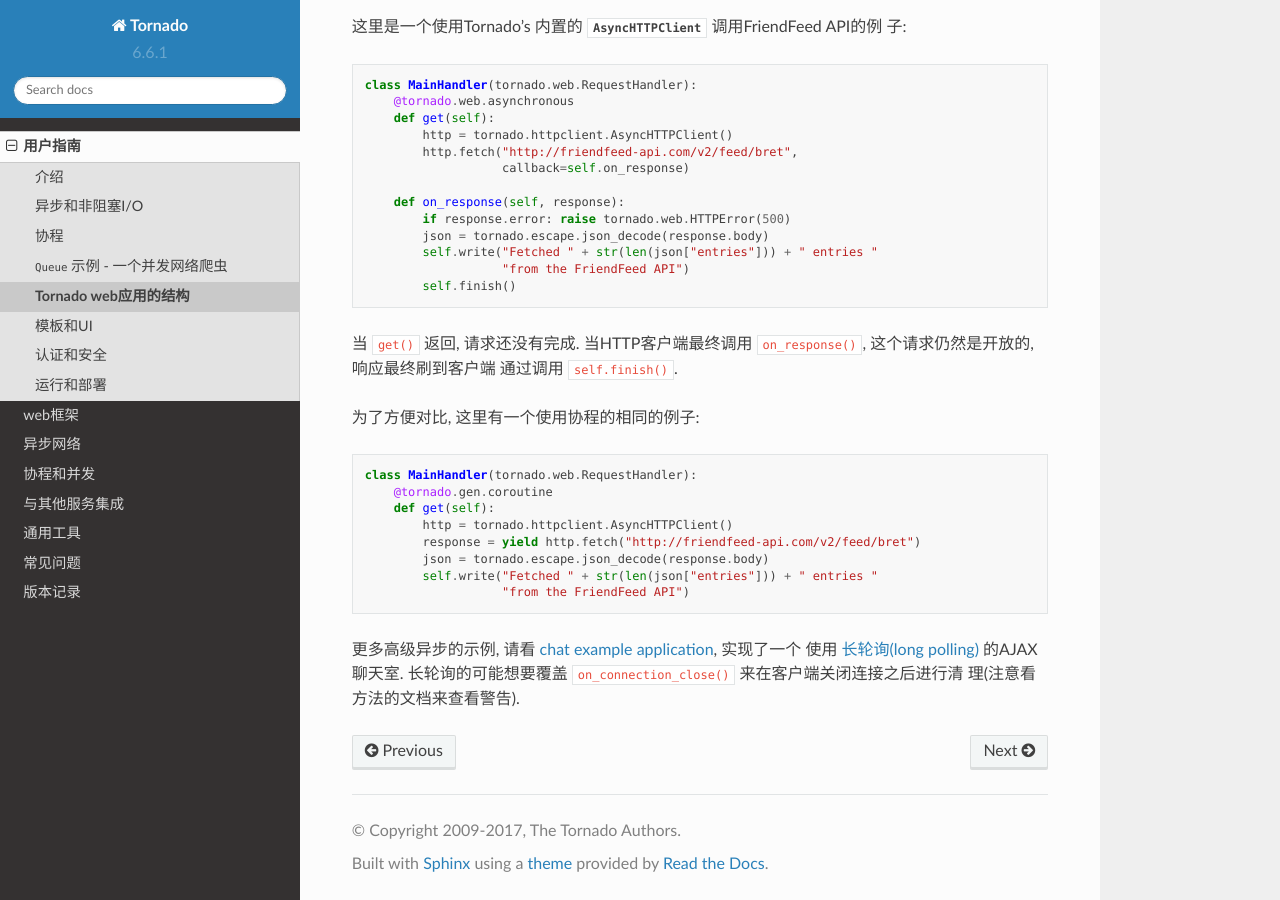
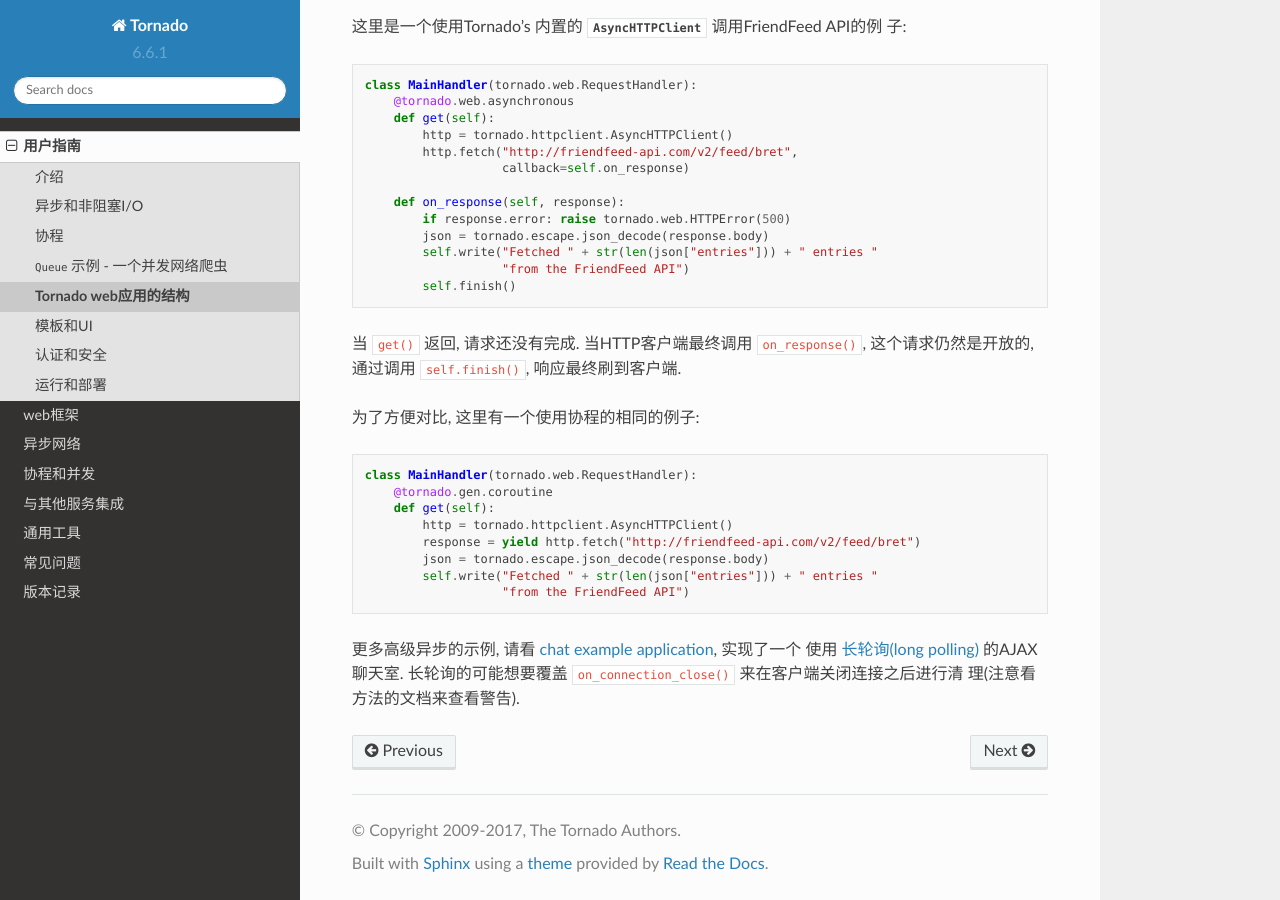
Before and after one commit to tao12345666333/tornado-zh, a Sphinx documentation site: the page built from docs/guide/structure.rst, in a window 1280 px wide and 900 px high, scrolled down 4907 px. Built offline with Sphinx 7.4.7 and the Read the Docs theme 2.0.0, drawn with Linux system fonts in a browser that asks for light colours; pages that are not in the unit, such as notebooks, are missing from menus.

```diff
--- a/docs/guide/structure.rst
+++ b/docs/guide/structure.rst
@@ -293,8 +293,7 @@ Tornado默认会同步处理: 当 ``get()``/``post()`` 方法返回, 请求被
    :hide:
 
 当 ``get()`` 返回, 请求还没有完成. 当HTTP客户端最终调用
-``on_response()``, 这个请求仍然是开放的, 响应最终刷到客户端
-通过调用 ``self.finish()``.
+``on_response()``, 这个请求仍然是开放的, 通过调用 ``self.finish()``, 响应最终刷到客户端.
 
 为了方便对比, 这里有一个使用协程的相同的例子:
 
```
